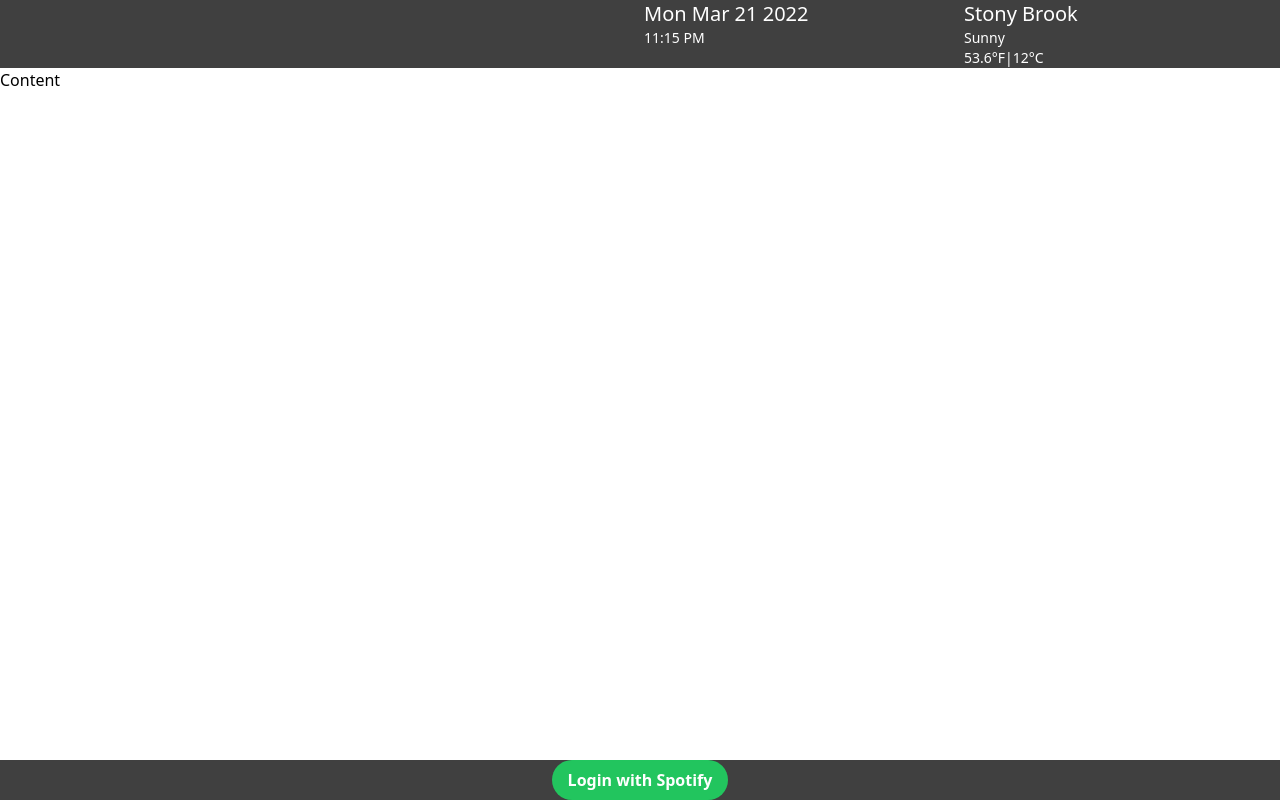
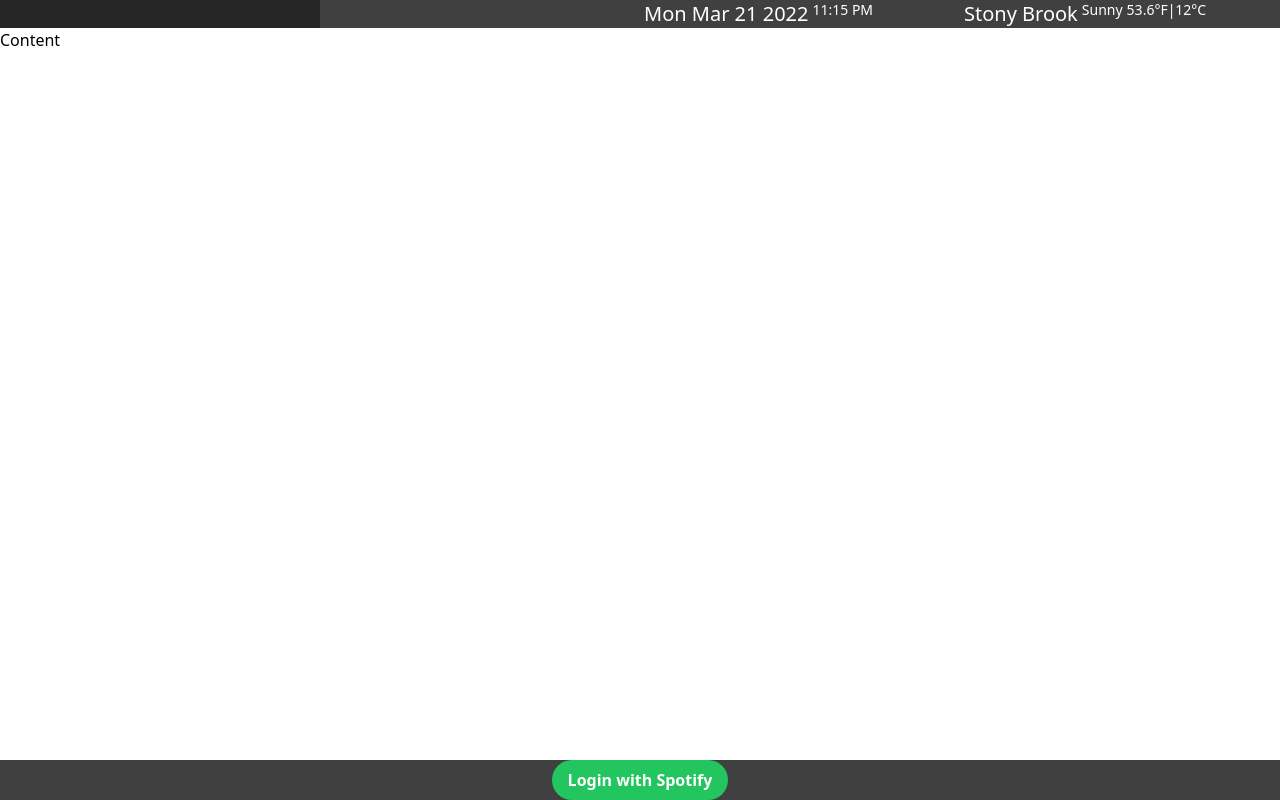
Before and after one commit to jiechenmc/Dash, a React (Create React App) app in the folder client/: page / in a window 1280 px wide. Built offline with nearby package versions, Linux system fonts and the light colour scheme.

Commit message:
preparing to implement toggle between compact and comfort view

```diff
--- a/client/src/HeadBar.js
+++ b/client/src/HeadBar.js
@@ -5,14 +5,14 @@ import Time from "./HeadBar/Time";
 import Weather from "./HeadBar/Weather";
 
 export default function HeadBar() {
-  const [isCompact, setIsCompact] = useState(false);
+  const [isCompact, setIsCompact] = useState(true);
 
   return (
     <div className="grid grid-cols-4 bg-neutral-700 text-white text-mono">
       <Github />
       <Settings />
-      <Time />
-      <Weather />
+      <Time isCompact={isCompact} />
+      <Weather isCompact={isCompact} />
     </div>
   );
 }
--- a/client/src/HeadBar/Github.js
+++ b/client/src/HeadBar/Github.js
@@ -6,7 +6,7 @@ export default function Github() {
   };
   return (
     <div className="flex">
-      <button onClick={handleOnClick}>
+      <button onClick={handleOnClick} className="w-full bg-neutral-800">
         <i className="bi-github text-xl"></i>
       </button>
     </div>
--- a/client/src/HeadBar/Settings.js
+++ b/client/src/HeadBar/Settings.js
@@ -3,7 +3,7 @@ import React from "react";
 export default function Settings() {
   return (
     <div className="flex">
-      <button>
+      <button className="w-full">
         <i className="bi-gear text-xl"></i>
       </button>
     </div>
--- a/client/src/HeadBar/Time.js
+++ b/client/src/HeadBar/Time.js
@@ -1,22 +1,23 @@
 import React from "react";
 import useTime from "./useTime";
+import TimeCompact from "./TimeViews/TimeCompact";
+import TimeComfort from "./TimeViews/TimeComfort";
 
-export default function Time() {
+export default function Time({ isCompact }) {
   const [today, time] = useTime();
+
+  const props_list = {
+    time,
+    today,
+  };
+
   return (
-    <div className="flex flex-row gap-1">
-      {/* Compact View */}
-
-      {/* <i className="bi-clock text-xl"></i>
-      <p className="text-xl">{today}</p>
-      <p className="text-sm">{time}</p> */}
-
-      {/* Comfort View */}
-      <i className="bi-clock text-xl"></i>
-      <span id="TimeCard">
-        <p className="text-xl">{today}</p>
-        <p className="text-sm">{time}</p>
-      </span>
+    <div className="">
+      {isCompact ? (
+        <TimeCompact {...props_list} />
+      ) : (
+        <TimeComfort {...props_list} />
+      )}
     </div>
   );
 }
--- /dev/null
+++ b/client/src/HeadBar/TimeViews/TimeComfort.js
@@ -0,0 +1,13 @@
+import React from "react";
+
+export default function TimeComfort({ today, time }) {
+  return (
+    <div className="flex flex-row gap-1">
+      <i className="bi-clock text-xl"></i>
+      <span id="TimeCard">
+        <p className="text-xl">{today}</p>
+        <p className="text-sm">{time}</p>
+      </span>
+    </div>
+  );
+}
--- /dev/null
+++ b/client/src/HeadBar/TimeViews/TimeCompact.js
@@ -0,0 +1,11 @@
+import React from "react";
+
+export default function TimeCompact({ today, time }) {
+  return (
+    <div className="flex flex-row gap-1">
+      <i className="bi-clock text-xl"></i>
+      <p className="text-xl">{today}</p>
+      <p className="text-sm">{time}</p>
+    </div>
+  );
+}
--- a/client/src/HeadBar/Weather.js
+++ b/client/src/HeadBar/Weather.js
@@ -1,25 +1,24 @@
 import React from "react";
+import WeatherComfort from "./WeatherViews/WeatherComfort";
+import WeatherCompact from "./WeatherViews/WeatherCompact";
 
-export default function Weather() {
+export default function Weather({ isCompact }) {
   const city = "Stony Brook";
   const weather = "Sunny";
   const temperature = "53.6°F|12°C";
 
+  const props_list = {
+    city,
+    weather,
+    temperature,
+  };
   return (
-    <div className="flex flex-row gap-1">
-      {/* Compact View */}
-      {/* <i className="bi-cloud text-xl"></i>
-      <p className="text-xl">Stony Brook</p>
-      <p className="text-sm">Sunny</p>
-      <p className="text-sm">53.6°F|12°C</p> */}
-
-      {/* Comfort View */}
-      <i className="bi-cloud text-xl"></i>
-      <span id="WeatherCard">
-        <p className="text-xl">{city}</p>
-        <p className="text-sm">{weather}</p>
-        <p className="text-sm">{temperature}</p>
-      </span>
+    <div>
+      {isCompact ? (
+        <WeatherCompact {...props_list} />
+      ) : (
+        <WeatherComfort {...props_list} />
+      )}
     </div>
   );
 }
--- /dev/null
+++ b/client/src/HeadBar/WeatherViews/WeatherComfort.js
@@ -0,0 +1,14 @@
+import React from "react";
+
+export default function WeatherComfort({ city, weather, temperature }) {
+  return (
+    <div>
+      <i className="bi-cloud text-xl"></i>
+      <span id="WeatherCard">
+        <p className="text-xl">{city}</p>
+        <p className="text-sm">{weather}</p>
+        <p className="text-sm">{temperature}</p>
+      </span>
+    </div>
+  );
+}
--- /dev/null
+++ b/client/src/HeadBar/WeatherViews/WeatherCompact.js
@@ -0,0 +1,12 @@
+import React from "react";
+
+export default function WeatherCompact({ city, weather, temperature }) {
+  return (
+    <div className="flex flex-row gap-1">
+      <i className="bi-cloud text-xl"></i>
+      <p className="text-xl">Stony Brook</p>
+      <p className="text-sm">Sunny</p>
+      <p className="text-sm">53.6°F|12°C</p>
+    </div>
+  );
+}
```
